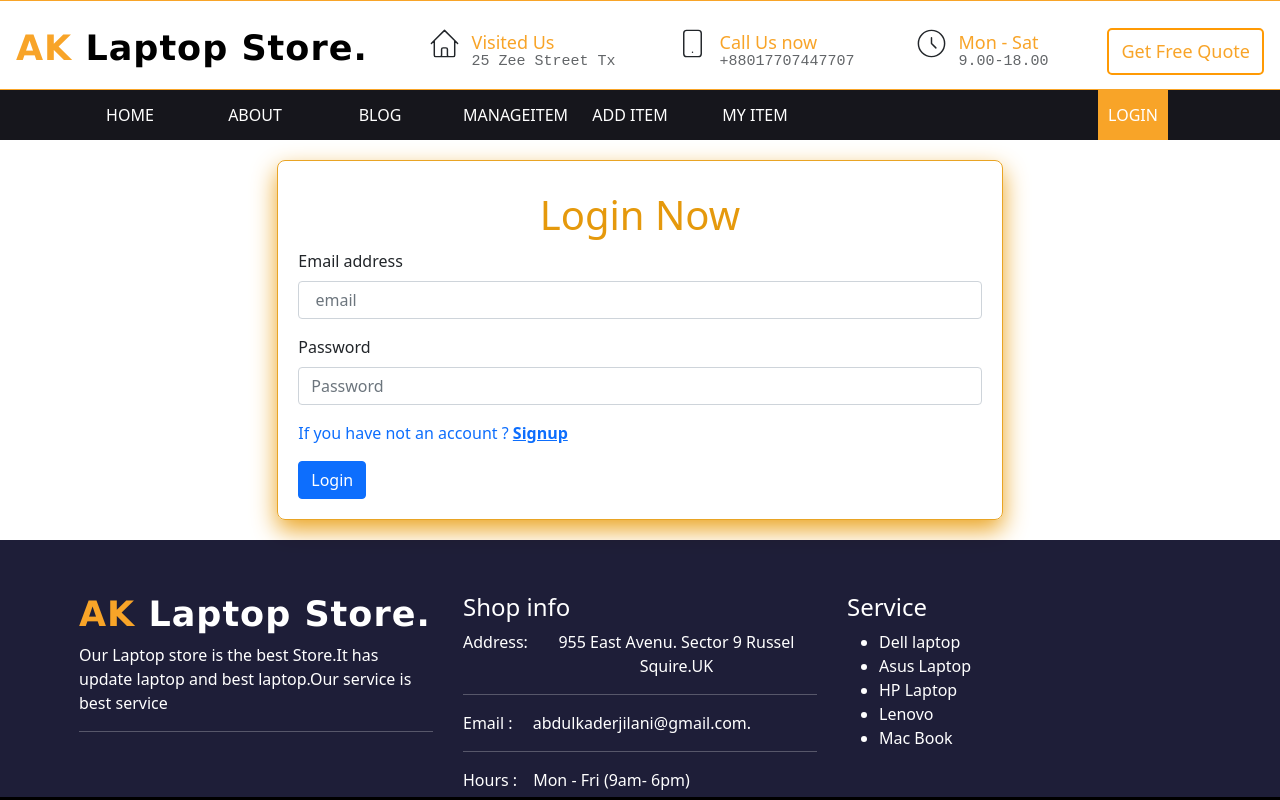
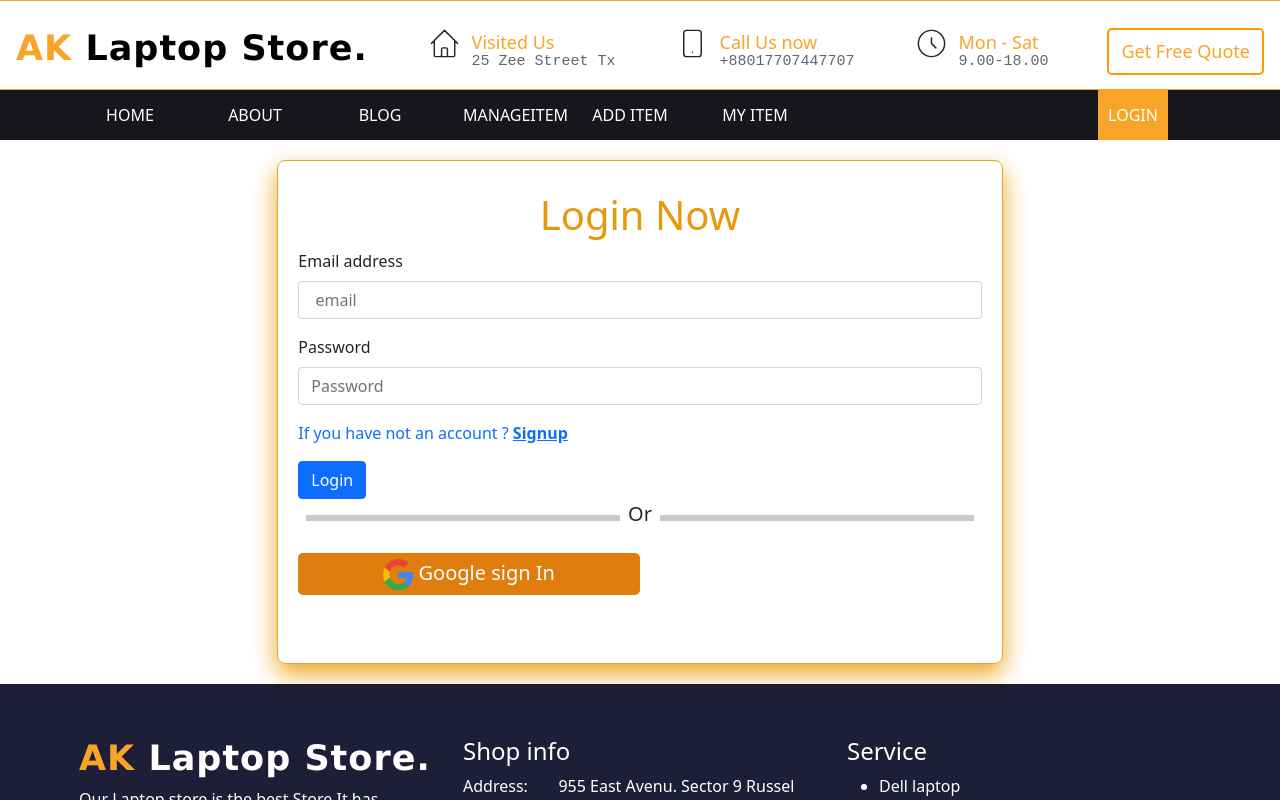
Before and after one commit to akjilani120/ak-laptop-store-client, a React (Create React App) app: page /login in a window 1280 px wide. Shown: the top 800 px of the page. Built offline with nearby package versions, Linux system fonts and the light colour scheme; no server answers.

Commit message:
google account add

```diff
--- a/src/pages/Login/Login.js
+++ b/src/pages/Login/Login.js
@@ -1,8 +1,10 @@
 import { Form , Button} from 'react-bootstrap';
-import { useSignInWithEmailAndPassword } from 'react-firebase-hooks/auth';
+import { useSignInWithEmailAndPassword, useSignInWithGoogle } from 'react-firebase-hooks/auth';
 import { useLocation, useNavigate } from 'react-router-dom';
 import auth from '../../firebase.init';
+import img from '../img/google.png'
 const Login = () => {
+    const [signInWithGoogle, googleUser, gooleLoading] = useSignInWithGoogle(auth);
     let location = useLocation();
     let from = location.state?.from?.pathname || "/";
     let erro ;
@@ -13,11 +15,14 @@ const Login = () => {
         error,
       ] = useSignInWithEmailAndPassword(auth);
     const navigate = useNavigate()
-    if(user){
+    if(user || googleUser){
         navigate(from, { replace: true });
     }
     if(error){
         erro = error.message.slice(22, 36)
+    }
+    const handleGoogle = () =>{
+        signInWithGoogle()
     }
     const handleNavi =() =>{
         navigate("/signup")
@@ -50,6 +55,14 @@ const Login = () => {
                         </Button>
                     </Form>
                 </div>
+                <div className='d-flex align-items-center'>
+                <hr className='bg-dark w-50  mx-2 ' />
+                <h5>Or</h5>
+                <hr className='bg-dark w-50 mx-2' />
+                </div>
+                <div className='google pb-5 mt-3'>
+                    <button onClick={handleGoogle} className='google-btn'><img src={img} alt="" /> Google sign In </button>
+                </div>
             </div>
 
         </div>
--- a/src/pages/Login/SignUp/SignUP.js
+++ b/src/pages/Login/SignUp/SignUP.js
@@ -1,12 +1,14 @@
 import React from 'react';
 import { Form, Button } from 'react-bootstrap';
 import { useNavigate } from 'react-router-dom';
-import { useCreateUserWithEmailAndPassword } from 'react-firebase-hooks/auth';
+import { useCreateUserWithEmailAndPassword, useSignInWithGoogle } from 'react-firebase-hooks/auth';
 import { useUpdateProfile } from 'react-firebase-hooks/auth';
 import './signUP.css'
 import auth from '../../../firebase.init';
+import img from '../../img/google.png'
 const SignUP = () => {
     const [updateProfile, updating, ] = useUpdateProfile(auth);
+    const [signInWithGoogle, googleUser, gooleLoading] = useSignInWithGoogle(auth);
     let erro ;
     const navigate = useNavigate()
     const [
@@ -15,15 +17,17 @@ const SignUP = () => {
         loading,
         error,
     ] = useCreateUserWithEmailAndPassword(auth, {sendEmailVerification:true});
-    if(user){
+    if(user ){
         navigate('/login')
     }
     if(error){
         erro = error.message.slice(22, 42)
     }
-
+    if(googleUser){
+        navigate('/home')
+    }
     const handleNavi = () => {
-
+        navigate('/login')
     }
     const hanldSubmit = async (event) => {
         event.preventDefault()
@@ -33,6 +37,9 @@ const SignUP = () => {
        await  createUserWithEmailAndPassword(email, password)
        await updateProfile({name});
        navigate("/login")
+    }
+    const handleGoogle = () =>{
+        signInWithGoogle()
     }
     return (
         <div className='container'>
@@ -56,9 +63,17 @@ const SignUP = () => {
                         <p className='text-primary'>You have an account ? <span className='navi' onClick={handleNavi}> login  </span></p>
                         <p className='text-danger'>{erro}</p>
                         <Button variant="primary" type="submit">
-                            SignIn
+                            Sign In
                         </Button>
                     </Form>
+                </div>
+                <div className='d-flex align-items-center'>
+                <hr className='bg-dark w-50  mx-2 ' />
+                <h5>Or</h5>
+                <hr className='bg-dark w-50 mx-2' />
+                </div>
+                <div className='google pb-5 mt-3'>
+                    <button onClick={handleGoogle} className='google-btn'><img src={img} alt="" /> Google sign In </button>
                 </div>
             </div>
 
--- a/src/pages/Login/SignUp/signUP.css
+++ b/src/pages/Login/SignUp/signUP.css
@@ -16,3 +16,24 @@
     cursor: pointer;
     font-weight: 600;
 }
+.google img{
+    width: 30px;
+    height: 30;
+}
+hr{
+    height: 10px ;
+    background-color: rgb(12, 12, 64);
+    padding: 3px;
+}
+.google-btn{
+    background-color: rgb(223, 125, 14) ;
+    border: none;
+    width: 50%;
+    text-align: center;
+    padding: 5px 10px;
+    color: white;
+    font-weight: 500;
+    font-size: 20px;
+    border-radius: 5px;
+
+}
--- a/src/pages/RequireAuth/RequireAuth.js
+++ b/src/pages/RequireAuth/RequireAuth.js
@@ -11,16 +11,17 @@ function RequireAuth({ children }) {
               <Spinner animation="border" variant="warning" />
         </div>
     }
+    // if(!user.emailVerified){
+    //     return <div>
+    //         <h3 className="text-danger">Your email not verify </h3>
+    //         <h3 className="text-success">Please your email now</h3>
+    //     </div>
+    // }
     if (!user) {
 
       return <Navigate to="/login" state={{ from: location }} replace />;
     }
-    if(!user.emailVerified){
-        return <div>
-            <h3 className="text-danger">Your email not verify </h3>
-            <h3 className="text-success">Please your email now</h3>
-        </div>
-    }
+
 
     return children;
   }
```
Also changed, not shown: src/pages/img/google.png (added).
